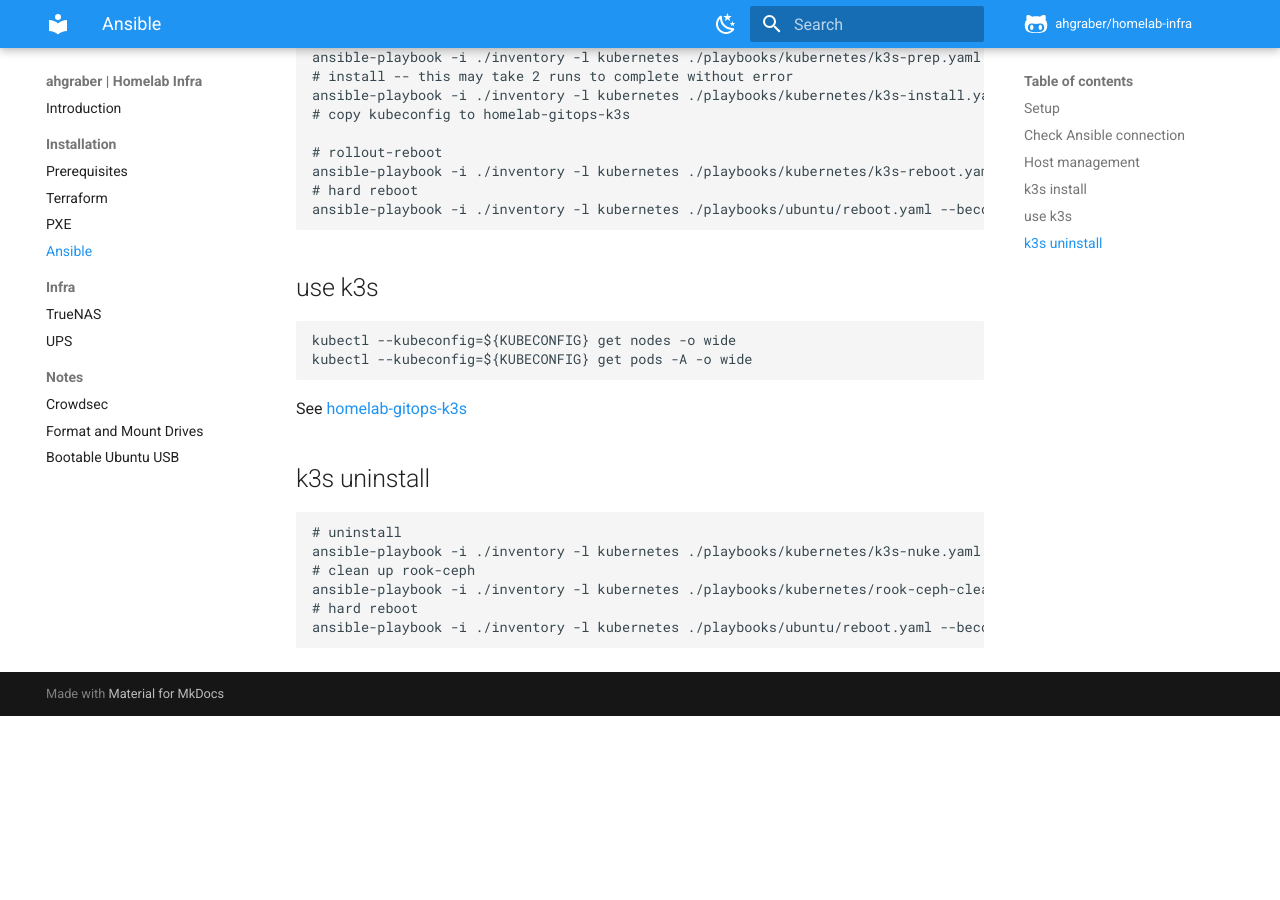
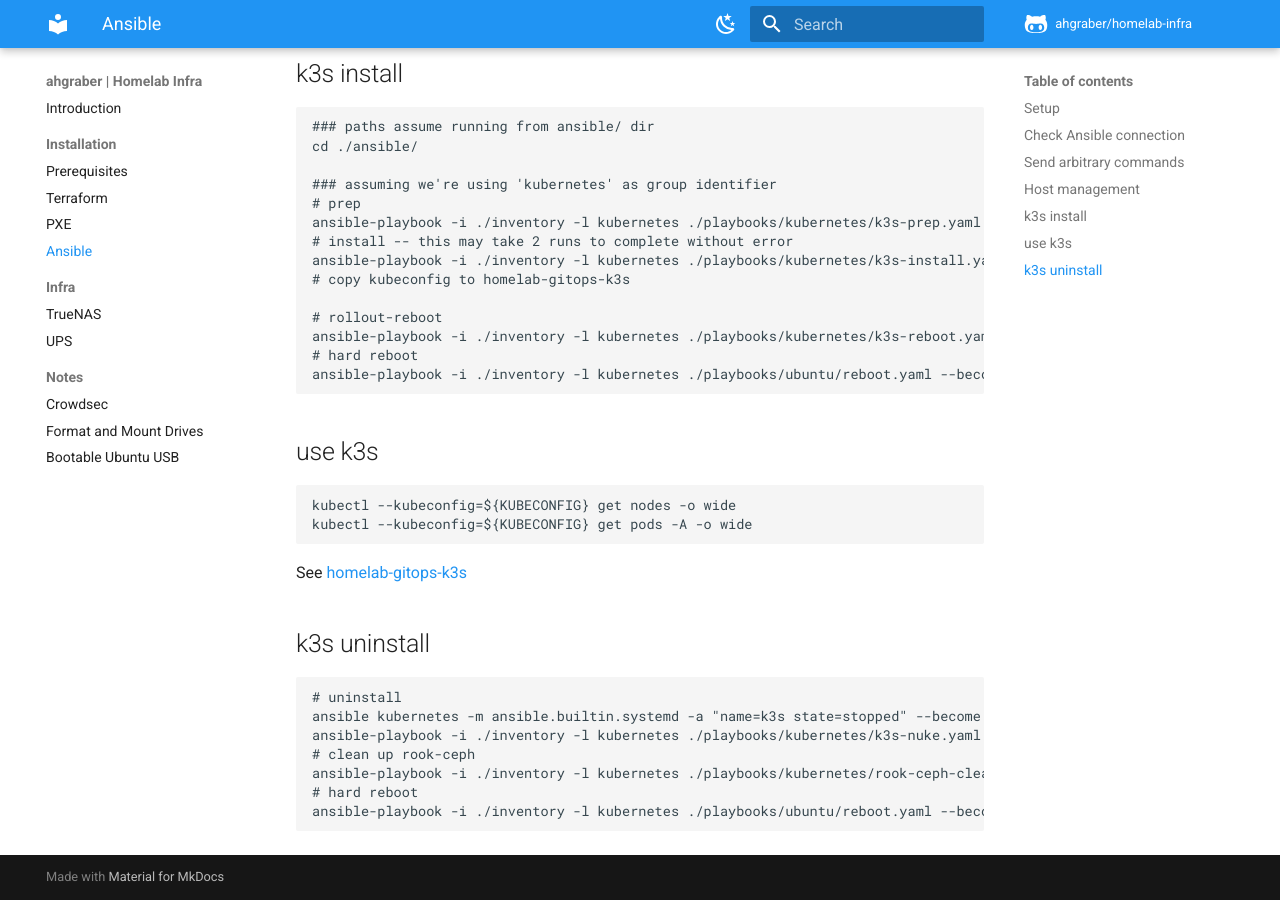
Before and after one commit to ahgraber/homelab-infra, an MkDocs documentation site: the page built from docs/3-ansible.md, in a window 1280 px wide and 900 px high, scrolled down 2237 px. Built offline with MkDocs 1.6.1 and Material for MkDocs 9.7.7, drawn with Linux system fonts in a browser that asks for light colours; comment, search, counter and statistics services are not loaded; before the commit the page ends 2953 px from its top, so only the background shows below that; some of the changed text lies outside the part shown.

````diff
--- a/docs/3-ansible.md
+++ b/docs/3-ansible.md
@@ -3,6 +3,7 @@
 - [Manage hosts with Ansible](#manage-hosts-with-ansible)
   - [Setup](#setup)
   - [Check Ansible connection](#check-ansible-connection)
+  - [Send arbitrary commands](#send-arbitrary-commands)
   - [Host management](#host-management)
   - [k3s install](#k3s-install)
   - [use k3s](#use-k3s)
@@ -71,6 +72,12 @@
 ansible all -i ./inventory --one-line -m 'ping' -vvv # for debugging
 ```
 
+## Send arbitrary commands
+
+```sh
+ansible <groupname> -m ansible.builtin.shell -a "apt upgrade -y" --become
+```
+
 ## Host management
 
 ```sh
@@ -135,6 +142,7 @@
 
 ```sh
 # uninstall
+ansible kubernetes -m ansible.builtin.systemd -a "name=k3s state=stopped" --become
 ansible-playbook -i ./inventory -l kubernetes ./playbooks/kubernetes/k3s-nuke.yaml --become # --ask-become-pass
 # clean up rook-ceph
 ansible-playbook -i ./inventory -l kubernetes ./playbooks/kubernetes/rook-ceph-cleanup.yaml --become # --ask-become-pass
````
Also changed, not shown: 1 other file.
